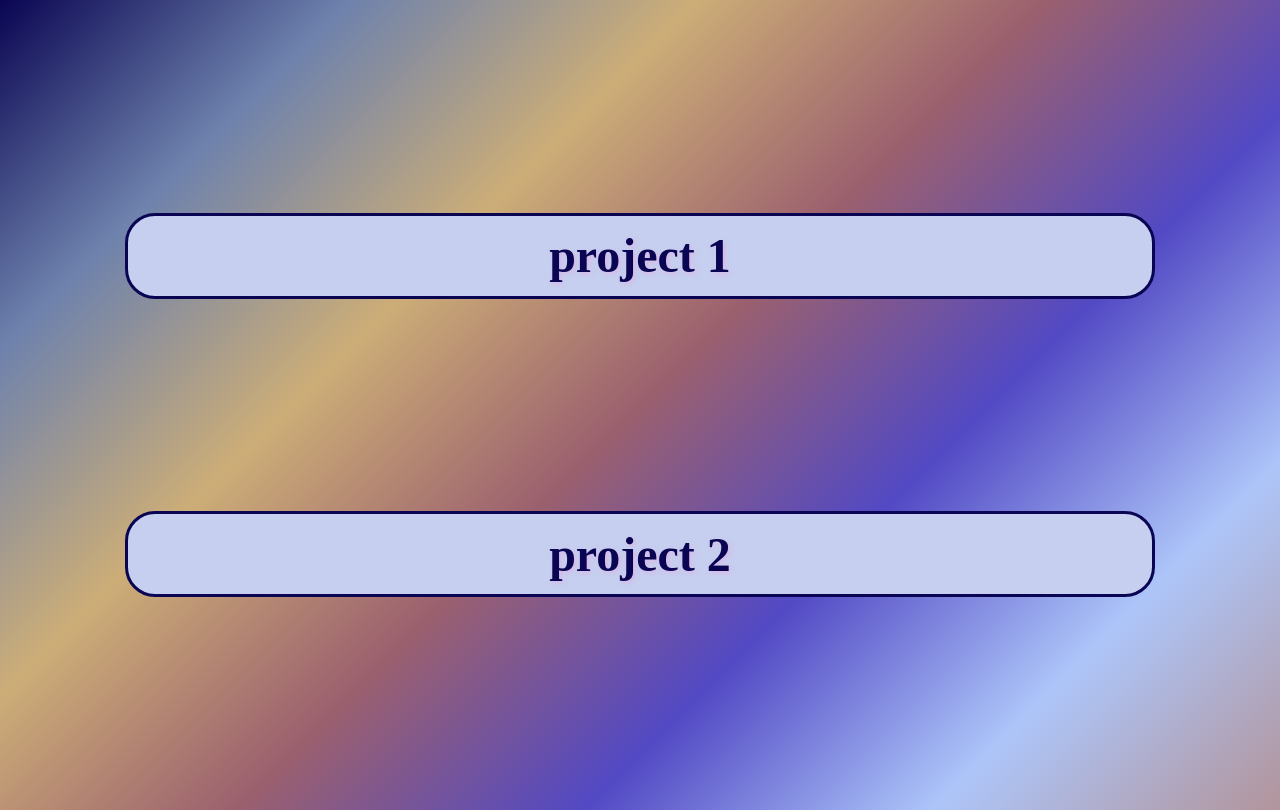
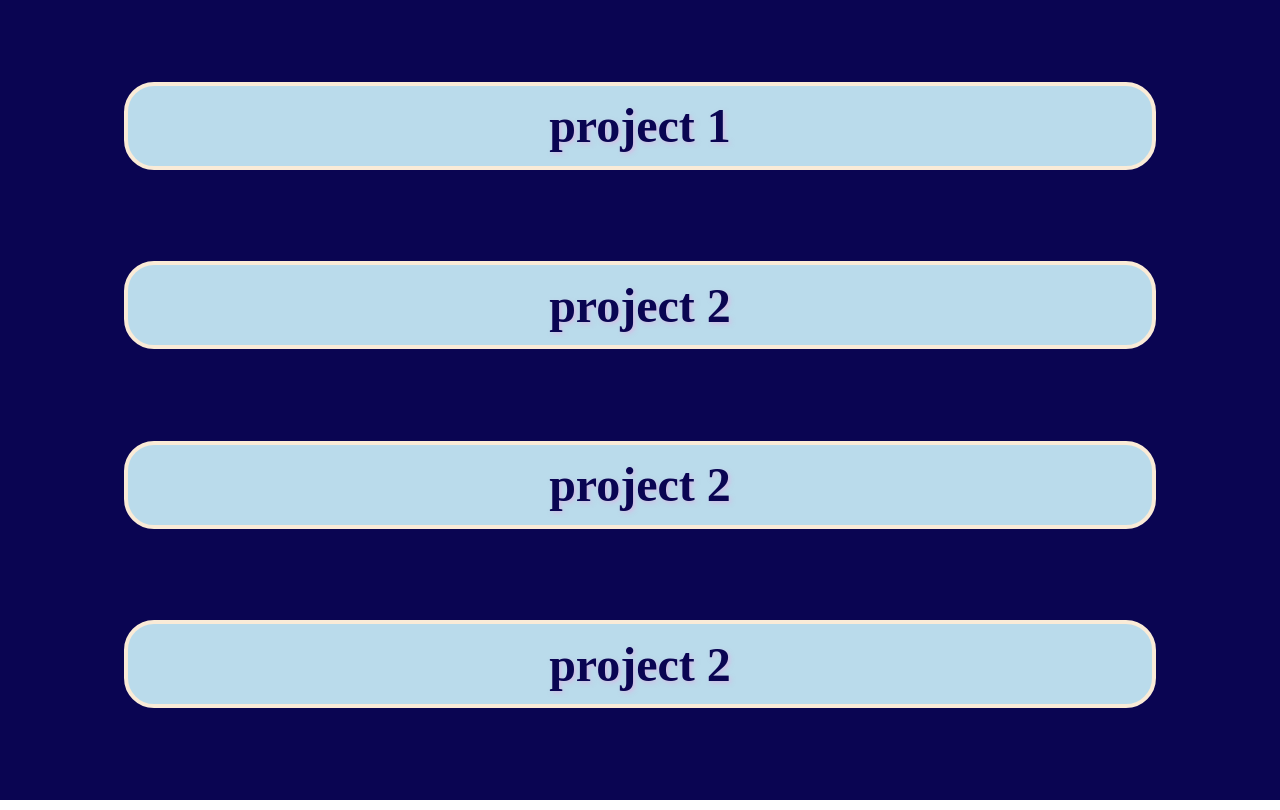
Before and after one commit to amarshri/mini-js-projects, a plain HTML site: page index.html in a window 1280 px wide. Drawn offline with Linux system fonts and the light colour scheme.

Commit message:
adding files

```diff
--- a/index.css
+++ b/index.css
@@ -7,8 +7,7 @@
 .con{
     width: 100%;
     height: 100vh;
-    background: linear-gradient(135deg,#0a0552,#6e82ad,#ccad77,#9b606e ,#5249c4,#adc5f9,#b2949b);
-    padding-top: 10px;
+     background-color:#0a0552; /*,#6e82ad,#ccad77,#9b606e ,#5249c4,#adc5f9,#b2949b); */
     display: flex;
     align-items: center;
     justify-content: space-evenly;
@@ -19,13 +18,13 @@
     width: 80%;
     height: 80px;
     font-size: 1.5rem;
-    background-color: rgb(198, 207, 240);
+    background-color: rgb(186, 219, 235);
     border-radius: 30px;
     margin-bottom: 10px;
     display: flex;
     align-items: center;
     justify-content: center;
-    border: 3px solid #0a0552;
+    border: 4px solid antiquewhite;
 }
 a{
     color: #0a0552;
--- a/index.html
+++ b/index.html
@@ -10,6 +10,8 @@
    <div class="con">
     <div class="h"><h1><a href="pro1/pro1.html">project 1</a></h1></div>
     <div class="h"><h1><a href="pro2/pro2.html">project 2</a></h1></div>
+    <div class="h"><h1><a href="pro3/pro3.html">project 2</a></h1></div>
+    <div class="h"><h1><a href="pro4/pro4.html">project 2</a></h1></div>
 
 
 
```
